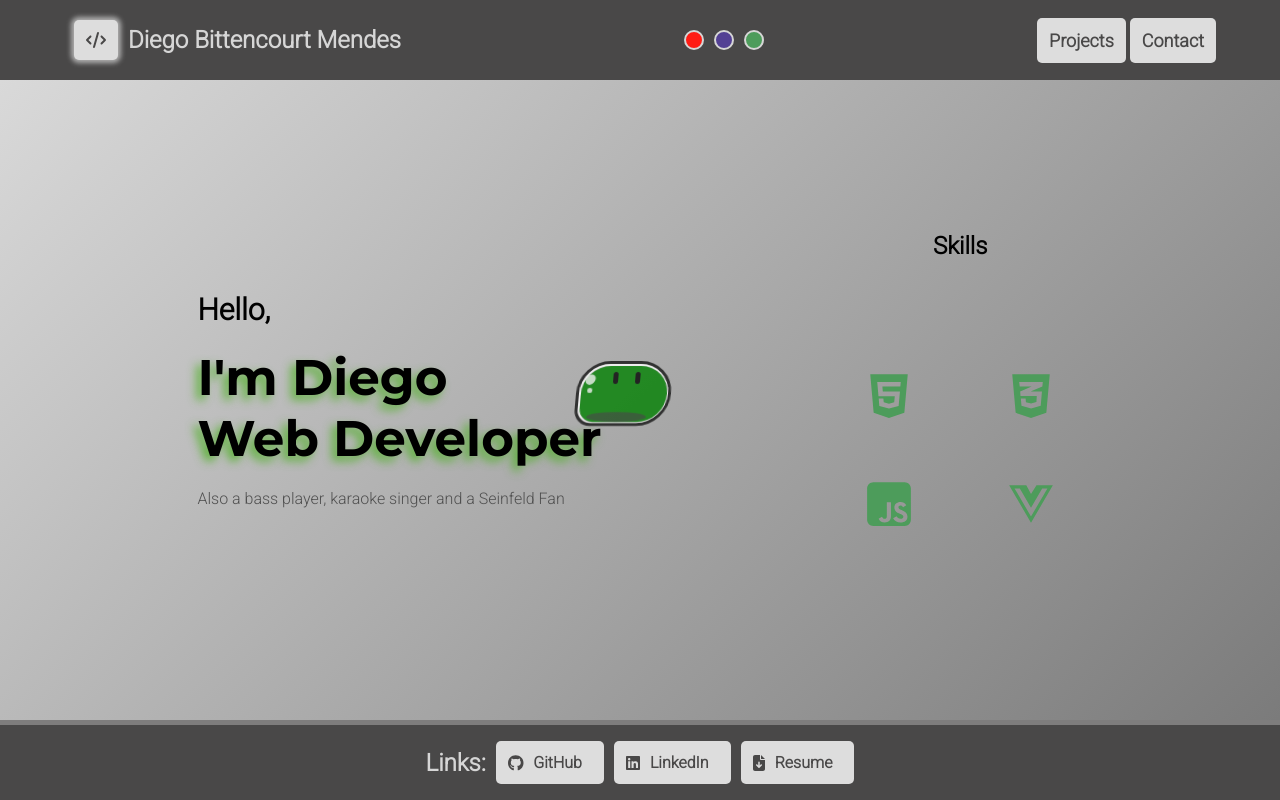
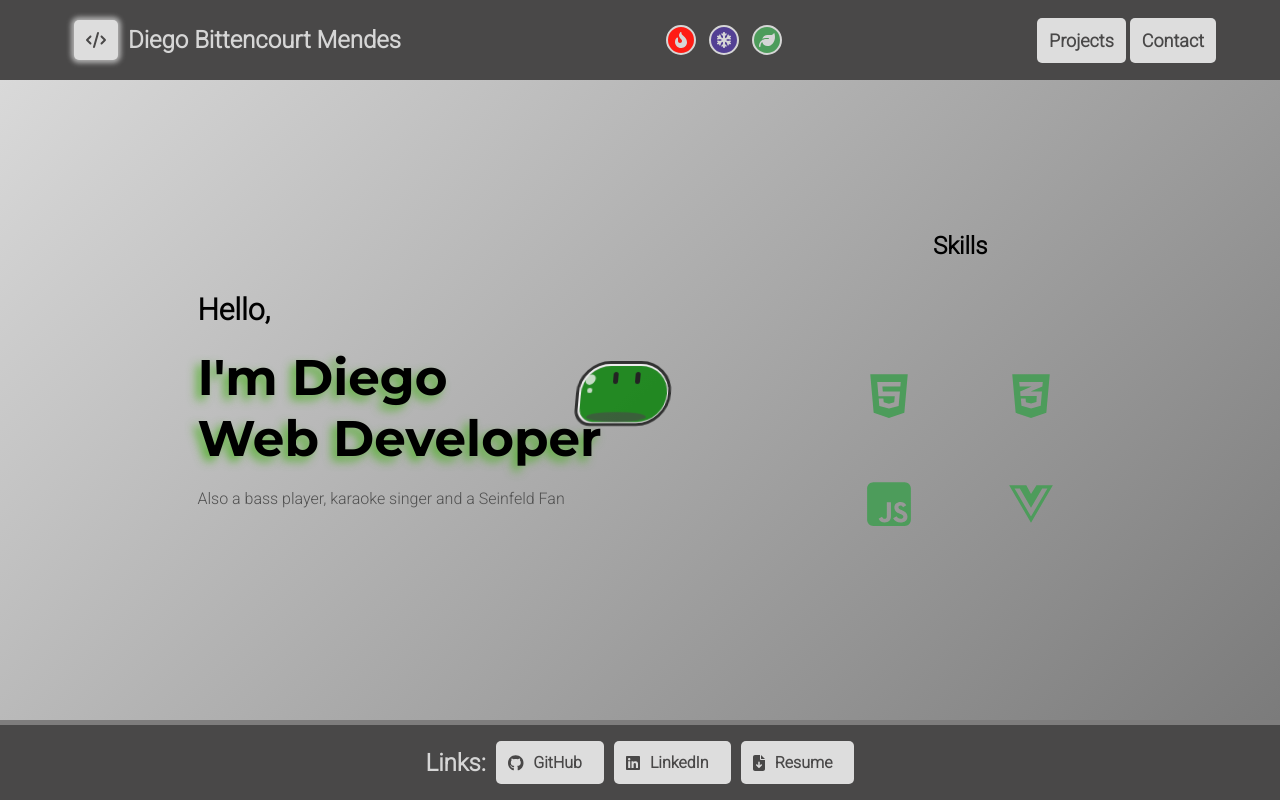
Before and after one commit to Diego-Bittencourt/portfolio_page, a Vue app: page / in a window 1280 px wide. Built offline with nearby package versions, Linux system fonts and the light colour scheme; a web font is replaced by a local one.

Commit message:
FEAT - add element symbols to the buttons on the header.

```diff
--- a/src/components/layout/TheHeader.vue
+++ b/src/components/layout/TheHeader.vue
@@ -11,9 +11,15 @@
         </div>
       </div>
       <div class="btnwrapper">
-        <div class="redselector colorbtn" @click="setColor('red')"></div>
-        <div class="blueselector colorbtn" @click="setColor('blue')"></div>
-        <div class="greenselector colorbtn" @click="setColor('green')"></div>
+        <div class="redselector colorbtn" @click="setColor('red')">
+          <font-awesome-icon icon="fa-solid fa-fire-flame-curved" />
+        </div>
+        <div class="blueselector colorbtn" @click="setColor('blue')">
+          <font-awesome-icon icon="fa-solid fa-snowflake" />
+        </div>
+        <div class="greenselector colorbtn" @click="setColor('green')">
+          <font-awesome-icon icon="fa-solid fa-leaf" />
+        </div>
       </div>
       <ul>
         <base-button link to="/projects"
@@ -127,14 +133,17 @@ h1 {
 }
 
 .colorbtn {
-  width: 20px;
-  height: 20px;
-  border-radius: 10px;
+  width: 30px;
+  height: 30px;
+  border-radius: 50%;
   transition: 0.3s;
+  display: flex;
+  align-items: center;
+  justify-content: center;
 }
 
 .btnwrapper {
-  width: 80px;
+  width: 120px;
   height: 100%;
   display: flex;
   justify-content: space-around;
--- a/src/main.js
+++ b/src/main.js
@@ -12,11 +12,11 @@ import  { library }  from '@fortawesome/fontawesome-svg-core'
 import  { FontAwesomeIcon }  from '@fortawesome/vue-fontawesome'
 
 // /* import specific icons */
-import  { faCode, faGlobe, faFileArrowDown }  from '@fortawesome/free-solid-svg-icons'
+import  { faCode, faGlobe, faFileArrowDown, faFireFlameCurved, faSnowflake, faLeaf }  from '@fortawesome/free-solid-svg-icons'
 import { faGithub, faLinkedin, faHtml5, faCss3Alt, faJsSquare, faVuejs } from '@fortawesome/free-brands-svg-icons'
 
 // /* add icons to the library */
-library.add(faCode, faGithub, faGlobe, faLinkedin, faHtml5, faCss3Alt, faJsSquare, faVuejs, faFileArrowDown)
+library.add(faCode, faGithub, faGlobe, faLinkedin, faHtml5, faCss3Alt, faJsSquare, faVuejs, faFileArrowDown, faFireFlameCurved, faSnowflake, faLeaf)
 
 
 
```
